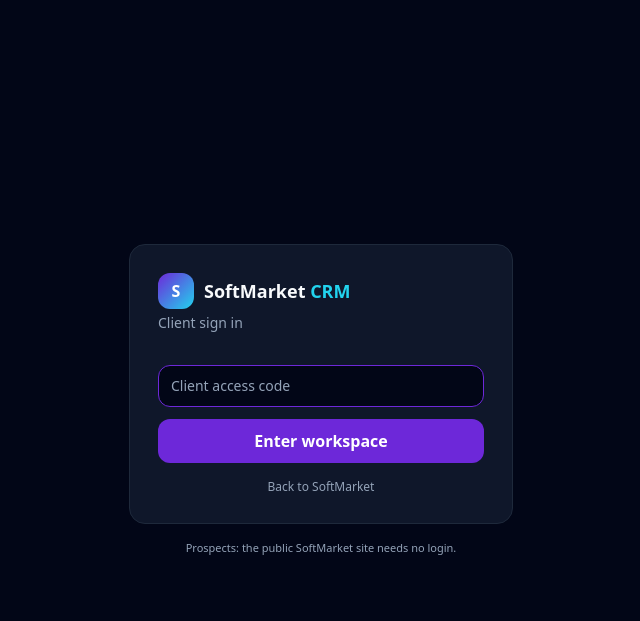
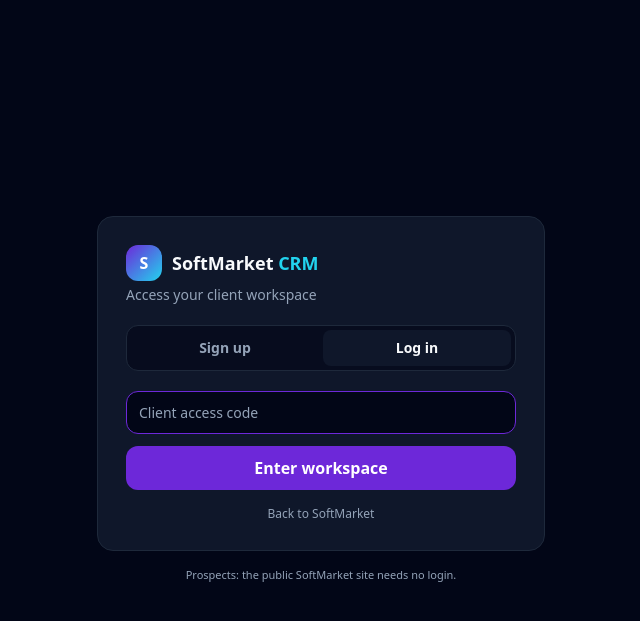
Before and after one commit to Narutoglen/SoftMarket-Kenya, a Django app: page /crm/login/ in a window 1280 px wide. Shown: the top 621 px of the page, without its empty margins (319-959 px from the left). Run offline with Django 5.2, Linux system fonts and the light colour scheme; data that the repository does not hold is empty; parts of the project's set-up code (start-up, migrations or seed data) failed here and were passed over; some libraries are stand-ins or nearby versions.

Commit message:
Client access gateway: Sign up (new workspace) or Log in (existing client)
- 'Client login' header link now leads to a real gateway, not a dead button
- client_access view always renders Sign up/Log in (no public redirect)
- tenant_login_submit branches: signup creates a PRIVATE tenant (fresh access code,
  owner email, default pipeline + integrations) and drops owner into their CRM;
  login validates the access code
- Tenant.contact_email field (migration 0009); services.create_workspace helper
- 16/16 tests pass; verified: gateway 200, signup creates workspace, login gates private

```diff
--- a/crm/models.py
+++ b/crm/models.py
@@ -51,6 +51,8 @@ class Tenant(TimeStampedModel):
     # required (defaults to open). Per-tenant, not per-user — the white-label client
     # gate, not staff SSO.
     access_code = models.CharField(max_length=64, blank=True, help_text="Client access code for the tenant login gate (plan a).")
+    # Who owns/admins this workspace (captured at self-serve sign-up).
+    contact_email = models.EmailField(blank=True, help_text="Workspace owner email (set at sign-up).")
 
     class Meta:
         ordering = ["name"]
--- a/crm/urls.py
+++ b/crm/urls.py
@@ -29,6 +29,7 @@ urlpatterns = [
     path("crm/opportunities/<int:pk>/invoices/<int:invoice_pk>/pay/", views.opportunity_pay_request, name="opportunity_pay_request"),
     # --- Per-tenant login gate (plan a) ---
     path("crm/login/", views.tenant_login, name="tenant_login"),
+    path("crm/client-access/", views.client_access, name="client_access"),
     path("crm/login/submit/", views.tenant_login_submit, name="tenant_login_submit"),
     path("crm/logout/", views.tenant_logout, name="tenant_logout"),
     # --- Follow-ups + churn (Milestone 5) ---
--- a/crm/views.py
+++ b/crm/views.py
@@ -54,15 +54,16 @@ def is_htmx(request):
 
 
 # ---------------------------------------------------------------------------
-# Per-tenant login (plan a) — keeps the public site open, gates private tenants
+# Client access gateway (plan a) — Sign up (new workspace) or Log in (existing)
 # ---------------------------------------------------------------------------
 @require_GET
 def tenant_login(request):
-    """Show the tenant login form. Public tenants never reach here (middleware
-    lets them through); this only renders for private tenants or a direct visit."""
+    """Client access gateway: leads with Sign up (new workspace) or Log in
+    (existing client). The public SoftMarket site never forces this — it's the
+    'Client login' entry point, not a popup."""
     slug = request.GET.get("instance") or request.session.get("crm_tenant") or "softmarket"
     tenant = Tenant.objects.filter(slug=slug, active=True).first()
-    # If somehow a public tenant lands here, just go to its dashboard.
+    # If a public tenant somehow lands here, just go to its dashboard.
     if tenant and tenant.is_public:
         return redirect("crm:dashboard")
     return render(request, "crm/tenant_login.html", {
@@ -70,12 +71,47 @@ def tenant_login(request):
     })
 
 
+@require_GET
+def client_access(request):
+    """Always-on client gateway for the public 'Client login' link. Unlike
+    tenant_login, this never redirects public visitors — it always shows the
+    Sign up / Log in entry point so the header button is never dead."""
+    slug = request.session.get("crm_tenant") or "softmarket"
+    return render(request, "crm/tenant_login.html", {
+        "tenant": None, "active": "", "slug": slug, "mode": request.GET.get("mode", "login"),
+    })
+
+
 @require_POST
 def tenant_login_submit(request):
-    """Validate the tenant access code and start a tenant session. Lightweight:
-    one shared code per tenant (stored on the Tenant), no Django User accounts —
-    this is the white-label client gate, not staff SSO."""
-    slug = request.POST.get("instance") or request.session.get("crm_tenant") or "softmarket"
+    """Branch on mode=signup|login.
+
+    signup: create a NEW private workspace for the business, set the session,
+            and drop the owner straight into their CRM.
+    login:  validate the tenant access code and start the session.
+    """
+    mode = request.POST.get("mode", "login")
+    slug = (request.POST.get("instance") or request.session.get("crm_tenant") or "softmarket").strip()
+
+    if mode == "signup":
+        business = (request.POST.get("business") or "").strip()
+        email = (request.POST.get("email") or "").strip()
+        if not business or not email:
+            return render(request, "crm/tenant_login.html", {
+                "tenant": None, "slug": slug, "mode": "signup",
+                "error": "Business name and email are required to create your workspace.",
+            })
+        if "@" not in email:
+            return render(request, "crm/tenant_login.html", {
+                "tenant": None, "slug": slug, "mode": "signup",
+                "error": "Enter a valid email address.",
+            })
+        tenant = services.create_workspace(business, email)
+        request.session["crm_tenant"] = tenant.slug
+        request.session.modified = True
+        return redirect("crm:dashboard")
+
+    # mode == login
     code = (request.POST.get("code") or "").strip()
     tenant = Tenant.objects.filter(slug=slug, active=True).first()
     if tenant is None:
@@ -85,9 +121,10 @@ def tenant_login_submit(request):
         request.session["crm_tenant"] = tenant.slug
         request.session.modified = True
         return redirect("crm:dashboard")
-    # Wrong/empty code -> re-render the form with an error (no lockout spam).
+    # Wrong/empty code -> re-render with error (no lockout spam).
     return render(request, "crm/tenant_login.html", {
-        "tenant": tenant, "active": "", "slug": slug, "error": "Invalid access code.",
+        "tenant": tenant, "active": "", "slug": slug, "mode": "login",
+        "error": "Invalid access code.",
     })
 
 
--- a/templates/crm/base.html
+++ b/templates/crm/base.html
@@ -88,7 +88,7 @@
           <i data-lucide="moon" class="inline-block dark:hidden w-4 h-4"></i>
         </button>
         {% if tenant.is_public %}
-        <a href="{% url 'crm:tenant_login' %}" class="text-xs font-semibold px-3 py-2 rounded-xl border border-[var(--hairline)] text-[var(--ink-muted)] hover:text-[var(--ink-display)] transition">Client login</a>
+        <a href="{% url 'crm:client_access' %}" class="text-xs font-semibold px-3 py-2 rounded-xl border border-[var(--hairline)] text-[var(--ink-muted)] hover:text-[var(--ink-display)] transition">Client login</a>
         {% else %}
         <a href="{% url 'crm:tenant_logout' %}" class="text-xs font-semibold px-3 py-2 rounded-xl border border-[var(--hairline)] text-[var(--ink-muted)] hover:text-[var(--ink-display)] transition">Log out</a>
         {% endif %}
--- a/templates/crm/tenant_login.html
+++ b/templates/crm/tenant_login.html
@@ -4,15 +4,29 @@
 <head>
   <meta charset="utf-8" />
   <meta name="viewport" content="width=device-width, initial-scale=1" />
-  <title>Client login · SoftMarket CRM</title>
+  <title>Client access · SoftMarket CRM</title>
   <script src="https://cdn.tailwindcss.com"></script>
   <style>
     :root { --accent:#6d28d9; --accent2:#22d3ee; --page:#020617; --surface:#0f172a; --hairline:#1e293b; --ink-display:#f8fafc; --ink-muted:#94a3b8; }
     body { font-family: 'Manrope', system-ui, sans-serif; }
+    .inp { width:100%; border-radius:0.75rem; background:var(--page); border:1px solid var(--hairline); padding:0.625rem 0.75rem; font-size:0.875rem; color:var(--ink-display); }
+    .inp::placeholder { color:var(--ink-muted); }
+    .inp:focus { outline:none; border-color:var(--accent); }
   </style>
+  <script>
+    function showTab(tab){
+      document.getElementById('tab-signup').classList.toggle('bg-[var(--surface)]', tab==='signup');
+      document.getElementById('tab-signup').classList.toggle('text-[var(--ink-display)]', tab==='signup');
+      document.getElementById('tab-login').classList.toggle('bg-[var(--surface)]', tab==='login');
+      document.getElementById('tab-login').classList.toggle('text-[var(--ink-display)]', tab==='login');
+      document.getElementById('pane-signup').classList.toggle('hidden', tab!=='signup');
+      document.getElementById('pane-login').classList.toggle('hidden', tab!=='login');
+      document.getElementById('mode').value = tab;
+    }
+  </script>
 </head>
 <body class="bg-[var(--page)] text-[var(--ink-display)] min-h-screen flex items-center justify-center antialiased">
-  <div class="w-full max-w-sm">
+  <div class="w-full max-w-md">
     <div class="rounded-2xl border border-[var(--hairline)] bg-[var(--surface)] p-7">
       <div class="flex items-center gap-2.5 mb-1">
         <div class="w-9 h-9 rounded-xl flex items-center justify-center" style="background:linear-gradient(135deg,var(--accent),var(--accent2));">
@@ -20,23 +34,47 @@
         </div>
         <p class="font-display font-extrabold text-lg">SoftMarket <span style="color:var(--accent2)">CRM</span></p>
       </div>
-      <p class="text-sm text-[var(--ink-muted)] mb-5">
-        {% if tenant %}Sign in to <span class="text-[var(--ink-display)] font-semibold">{{ tenant.name }}</span>{% else %}Client sign in{% endif %}
-      </p>
+      <p class="text-sm text-[var(--ink-muted)] mb-5">Access your client workspace</p>
 
       {% if error %}<p class="text-sm text-rose-400 mb-3">{{ error }}</p>{% endif %}
+
+      <!-- Tab switch -->
+      <div class="grid grid-cols-2 gap-1 p-1 rounded-xl bg-[color-mix(in_srgb,var(--page)_60%,transparent)] border border-[var(--hairline)] mb-5">
+        <button id="tab-signup" type="button" onclick="showTab('signup')"
+                class="py-2 rounded-lg text-sm font-semibold text-[var(--ink-muted)]">Sign up</button>
+        <button id="tab-login" type="button" onclick="showTab('login')"
+                class="py-2 rounded-lg text-sm font-semibold text-[var(--ink-display)] bg-[var(--surface)]">Log in</button>
+      </div>
 
       <form method="post" action="{% url 'crm:tenant_login_submit' %}" class="space-y-3">
         {% csrf_token %}
         <input type="hidden" name="instance" value="{{ slug }}" />
-        <input name="code" type="password" autofocus placeholder="Client access code"
-               class="w-full rounded-xl bg-[var(--page)] border border-[var(--hairline)] px-3 py-2.5 text-sm text-[var(--ink-display)] placeholder:text-[var(--ink-muted)] focus:border-[var(--accent)] outline-none" />
-        <button class="w-full rounded-xl py-2.5 font-bold text-white" style="background:var(--accent);">Enter workspace</button>
+        <input type="hidden" id="mode" name="mode" value="{{ mode|default:'login' }}" />
+
+        <!-- Sign up pane -->
+        <div id="pane-signup" class="space-y-3 {% if mode != 'signup' %}hidden{% endif %}">
+          <input name="business" type="text" placeholder="Business name" value="{{ business|default:'' }}"
+                 class="inp" />
+          <input name="email" type="email" placeholder="Work email" value="{{ email|default:'' }}"
+                 class="inp" />
+          <button type="submit" class="w-full rounded-xl py-2.5 font-bold text-white" style="background:var(--accent);">Create my workspace</button>
+          <p class="text-[11px] text-[var(--ink-muted)] text-center">We'll create your private CRM and generate an access code.</p>
+        </div>
+
+        <!-- Log in pane -->
+        <div id="pane-login" class="space-y-3 {% if mode == 'signup' %}hidden{% endif %}">
+          {% if tenant %}<p class="text-xs text-[var(--ink-muted)]">{{ tenant.name }} — enter your access code</p>{% endif %}
+          <input name="code" type="password" autofocus placeholder="Client access code"
+                 class="inp" />
+          <button type="submit" class="w-full rounded-xl py-2.5 font-bold text-white" style="background:var(--accent);">Enter workspace</button>
+        </div>
       </form>
 
       <a href="{% url 'crm:dashboard' %}" class="block text-center text-xs text-[var(--ink-muted)] mt-4 hover:underline">Back to SoftMarket</a>
     </div>
     <p class="text-center text-[11px] text-[var(--ink-muted)] mt-4">Prospects: the public SoftMarket site needs no login.</p>
   </div>
+
+  <script>showTab('{{ mode|default:"login" }}');</script>
 </body>
 </html>
```
Also changed, not shown: crm/services.py (+39 -0 lines), crm/migrations/0009_tenant_contact_email.py (added).
